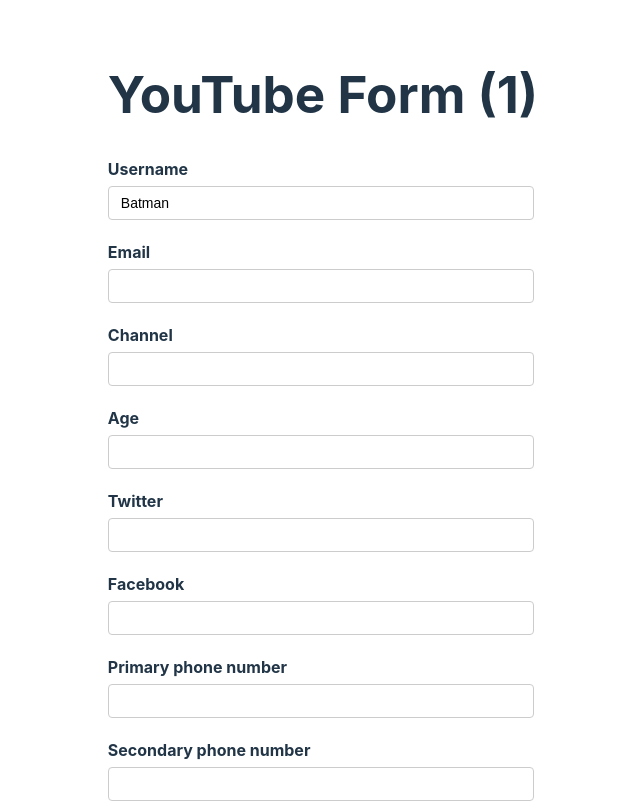
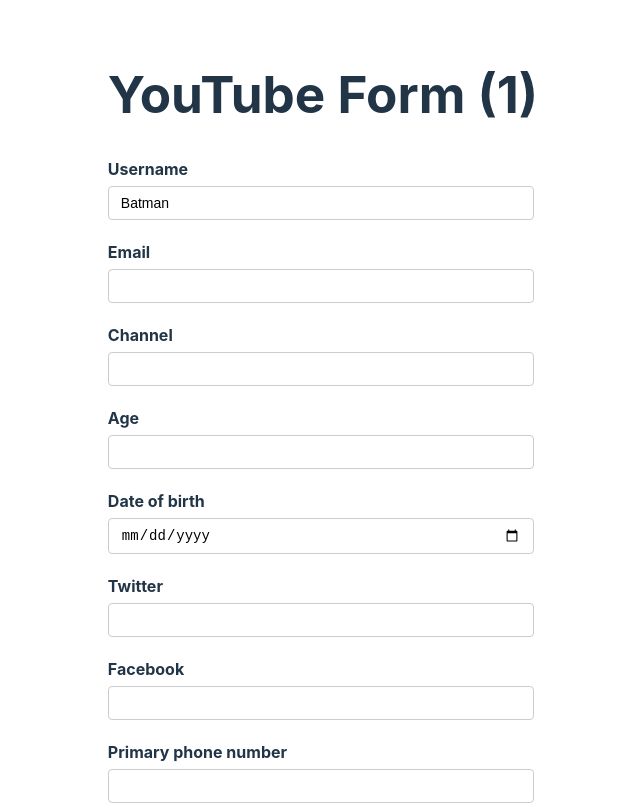
Before and after one commit to d85/react-hook-form-demo, a React (Vite) app: page / in a window 1280 px wide. Shown: the top 805 px of the page, without its empty margins (317-957 px from the left). Built offline with nearby package versions, Linux system fonts and the light colour scheme.

Commit message:
Add date of birth field

```diff
--- a/src/components/YouTubeForm.tsx
+++ b/src/components/YouTubeForm.tsx
@@ -16,6 +16,7 @@
     number: string
   }[],
   age: number
+  dob: Date
 }
 
 export const YouTubeForm = () => {
@@ -30,7 +31,8 @@
       },
       phoneNumbers: ["", ""],
       phNumbers: [{ number: "" }],
-      age: undefined
+      age: undefined,
+      dob: new Date()
     }
   })
   const { register, control, handleSubmit, formState } = form
@@ -117,6 +119,18 @@
         </div>
 
         <div className="form-control">
+          <label htmlFor="dob">Date of birth</label>
+          <input type="date" id="dob" {...register("dob", {
+            valueAsDate: true,
+            required: {
+              value: true,
+              message: "Date of birth is required",
+            }
+          })} />
+          <p className="error">{errors.dob?.message}</p>
+        </div>
+
+        <div className="form-control">
           <label htmlFor="twitter">Twitter</label>
           <input type="text" id="twitter" {...register("social.twitter", {
             required: {
```
